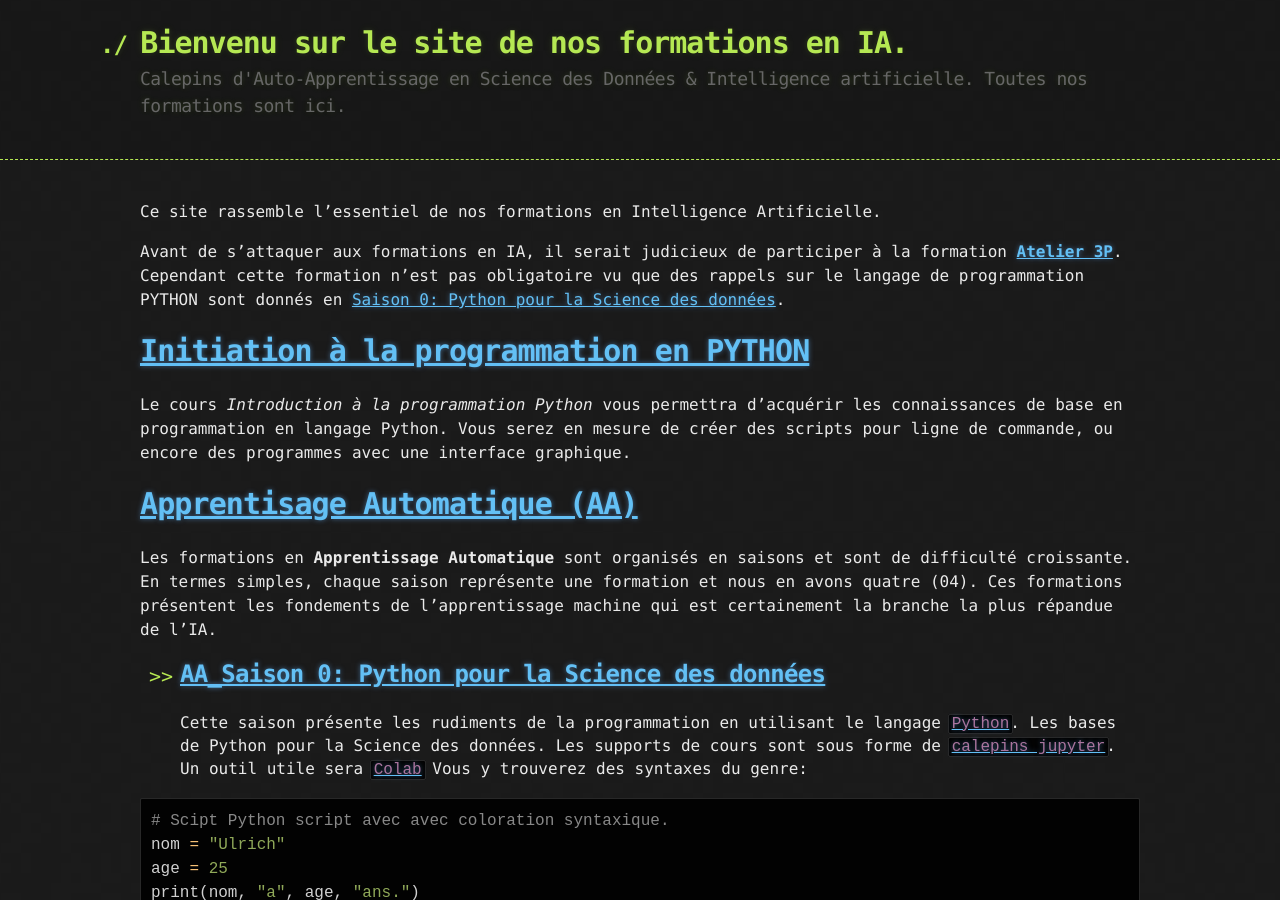
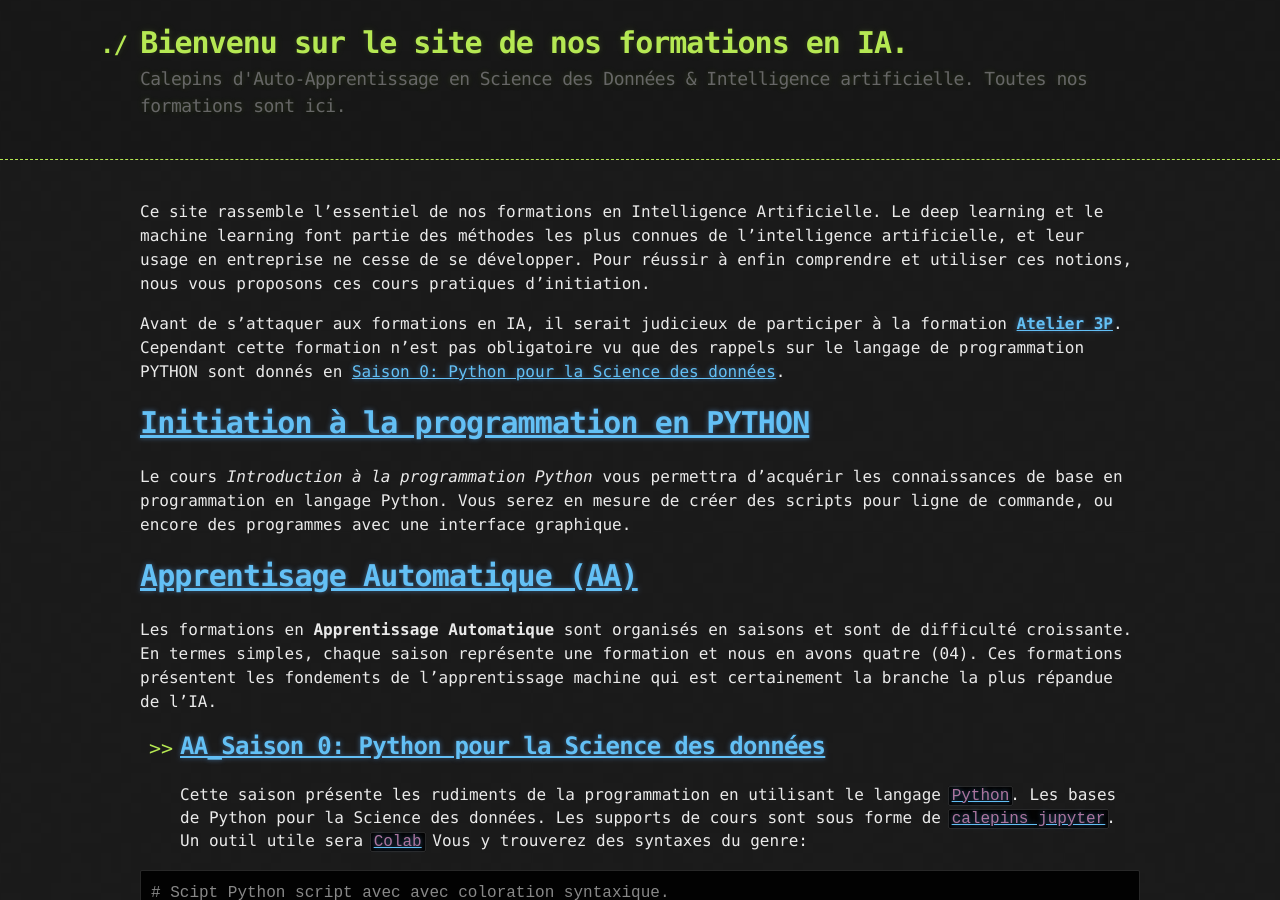
Before and after one commit to ai-technipreneurs/Nos-Formations-AI, a Jekyll site: the page built from index.md, in a window 1280 px wide and 900 px high. Built offline with Jekyll 4.4.1, drawn with Linux system fonts in a browser that asks for light colours.

Commit message:
Update index.md

```diff
--- a/index.md
+++ b/index.md
@@ -4,7 +4,7 @@ layout: default
 
 
 
-Ce site rassemble l'essentiel de nos formations en Intelligence Artificielle.
+Ce site rassemble l'essentiel de nos formations en Intelligence Artificielle. Le deep learning et le machine learning font partie des méthodes les plus connues de l'intelligence artificielle, et leur usage en entreprise ne cesse de se développer. Pour réussir à enfin comprendre et utiliser ces notions, nous vous proposons ces cours pratiques d'initiation.
 
 Avant de s'attaquer aux formations en IA, il serait judicieux de participer à la formation [**Atelier 3P**](https://ai-technipreneurs.github.io/site-officiel-atelier-3-P/).
 Cependant cette formation n'est pas obligatoire vu que des rappels sur le langage de programmation PYTHON sont donnés en [Saison 0: Python pour la Science des données](./saison-0.html).
```
